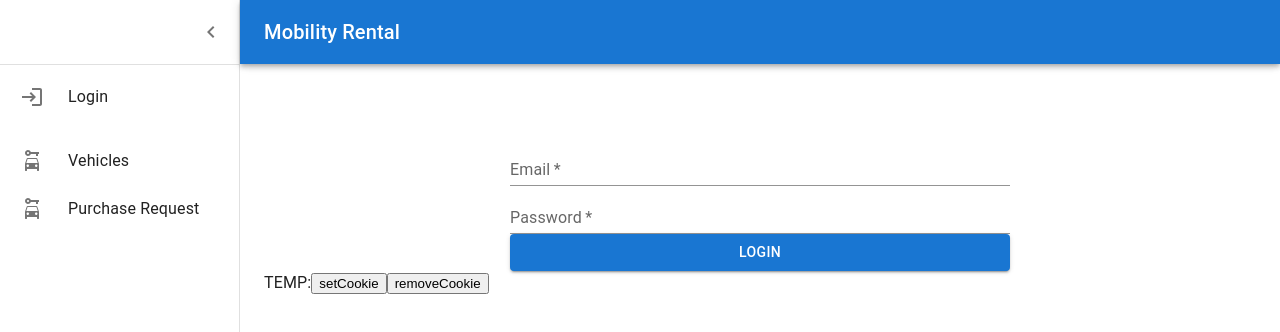
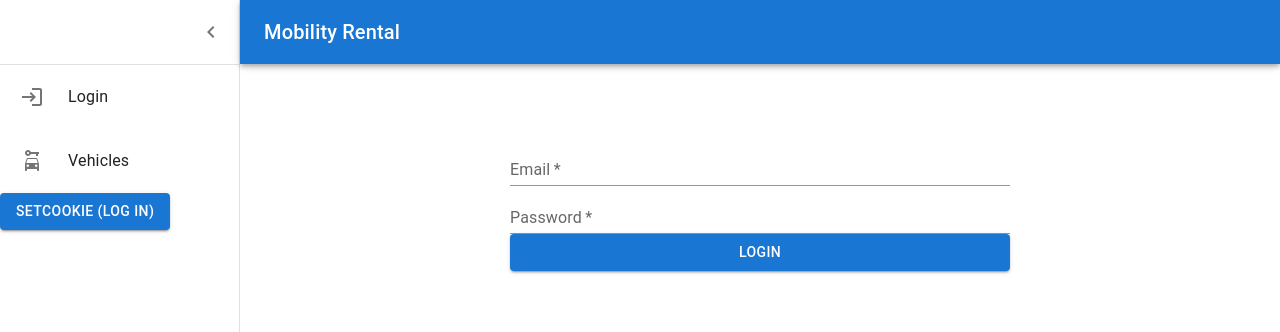
Before and after one commit to chineseouchie/fontys-s6-mr-frontend, a React (Create React App) app: page / in a window 1280 px wide. Shown: the top 332 px of the page. Built offline with nearby package versions, Linux system fonts and the light colour scheme.

Commit message:
Logout/login button moved to sidebar

```diff
--- a/src/App.js
+++ b/src/App.js
@@ -14,7 +14,7 @@ import PurchaseRequestDetail from "./components/PurchaseRequest/PurchaseRequestD
 
 
 function App() {
-	const { user, login, logout } = useContext(UserContext)
+	const { user } = useContext(UserContext)
 	const [auth, setAuth] = useState(false)
 
 	useEffect(() => {
@@ -40,11 +40,6 @@ function App() {
 						<Route path="/purchase-request" element={<PurchaseRequest />} />
 						<Route path="/purchase-request/:id" element={<PurchaseRequestDetail/>} />
 					</Routes>
-					<div>
-						TEMP:
-						<button onClick={() => login("test")}>setCookie</button>
-						<button onClick={() => logout()}>removeCookie</button>
-					</div>
 				</Sidebar>
 			</Router>
 		</div>
--- /dev/null
+++ b/src/components/Menu/Sidebar.css
@@ -0,0 +1,5 @@
+.log-button {
+    position: absolute;
+    bottom: 0;
+    margin: 5px;
+}
--- a/src/components/Menu/Sidebar.js
+++ b/src/components/Menu/Sidebar.js
@@ -13,10 +13,13 @@ import ChevronLeftIcon from "@mui/icons-material/ChevronLeft";
 import ChevronRightIcon from "@mui/icons-material/ChevronRight";
 import LoginIcon from "@mui/icons-material/Login";
 import DashboardIcon from "@mui/icons-material/Dashboard";
+import AddShoppingCartIcon from "@mui/icons-material/AddShoppingCart";
 import CarRentalIcon from "@mui/icons-material/CarRental";
 import { useContext, useState } from "react";
 import { UserContext } from "../../providers/UserProvider";
 import MenuItem from "./MenuItem";
+import {Button} from "@mui/material";
+import "./Sidebar.css";
 
 
 const drawerWidth = 240;
@@ -90,7 +93,7 @@ const Drawer = styled(MuiDrawer, { shouldForwardProp: (prop) => prop !== "open"
 export default function Sidebar({ children }) {
 	const theme = useTheme();
 	const [open, setOpen] = useState(true);
-	const { user } = useContext(UserContext)
+	const { user, login, logout } = useContext(UserContext)
 
 	const handleDrawerOpen = () => {
 		setOpen(true);
@@ -134,6 +137,7 @@ export default function Sidebar({ children }) {
 						(
 							<>
 								<MenuItem route="/" text="Dashboard" icon={<DashboardIcon />} open={open} />
+								<MenuItem route="purchase-request" text="Purchase Request" icon={< AddShoppingCartIcon />} open={open} />
 							</>
 						)
 						:
@@ -149,9 +153,26 @@ export default function Sidebar({ children }) {
 				<List>
 					<>
 						<MenuItem route="vehicles" text="Vehicles" icon={< CarRentalIcon />} open={open} />
-						<MenuItem route="purchase-request" text="Purchase Request" icon={< CarRentalIcon />} open={open} />
+
 					</>
 				</List>
+				{user.jwt ?
+					(
+						<>
+							<div>
+								<Button className="log-button" variant="contained" onClick={() => logout()}>removeCookie (Log Out)</Button>
+							</div>
+						</>
+					)
+					:
+					(
+						<>
+							<div>
+								<Button className="log-button" variant="contained" onClick={() => login("test")}>setCookie (Log In)</Button>
+							</div>
+						</>
+					)
+				}
 			</Drawer>
 
 			{/* CONTENT */}
```
